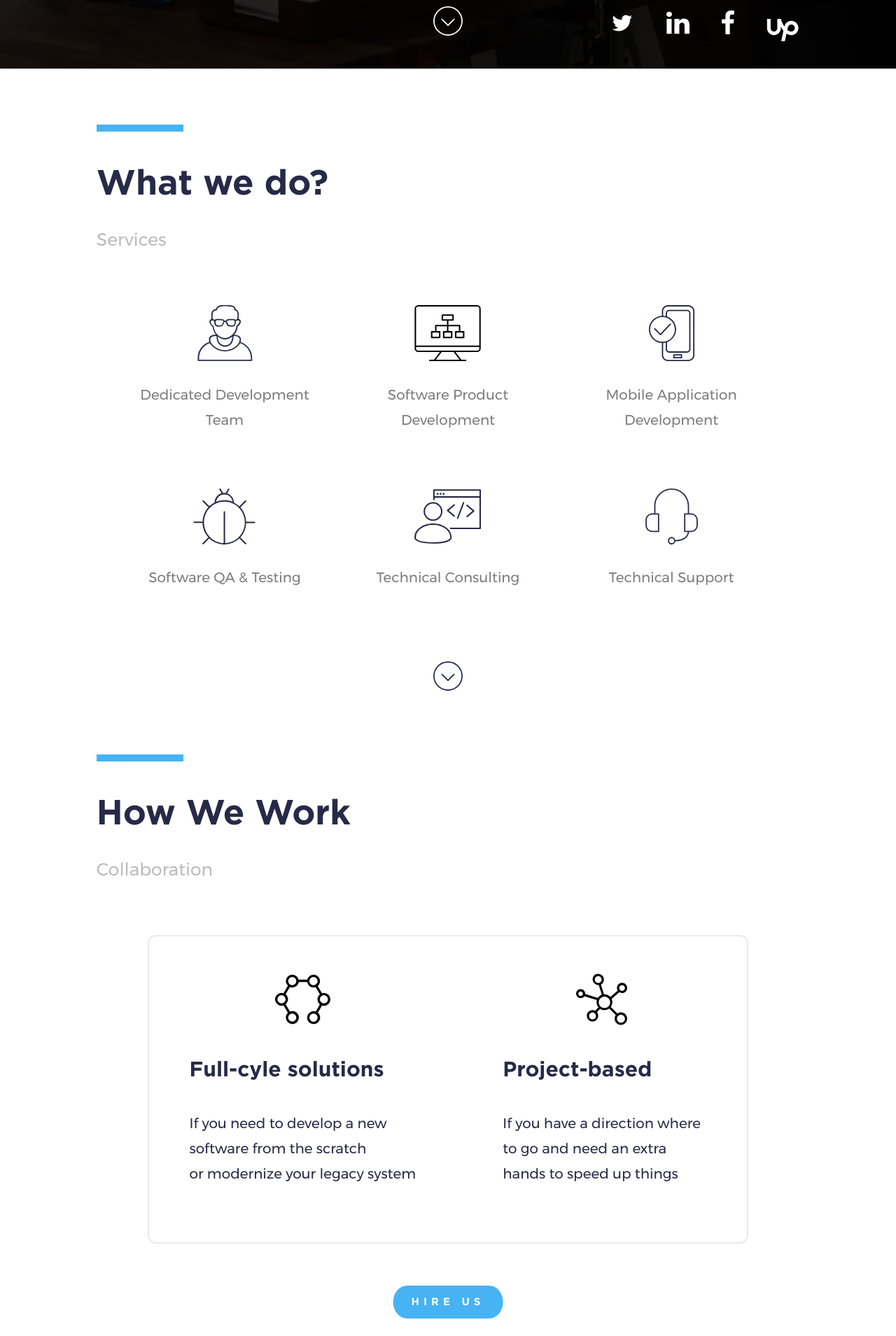
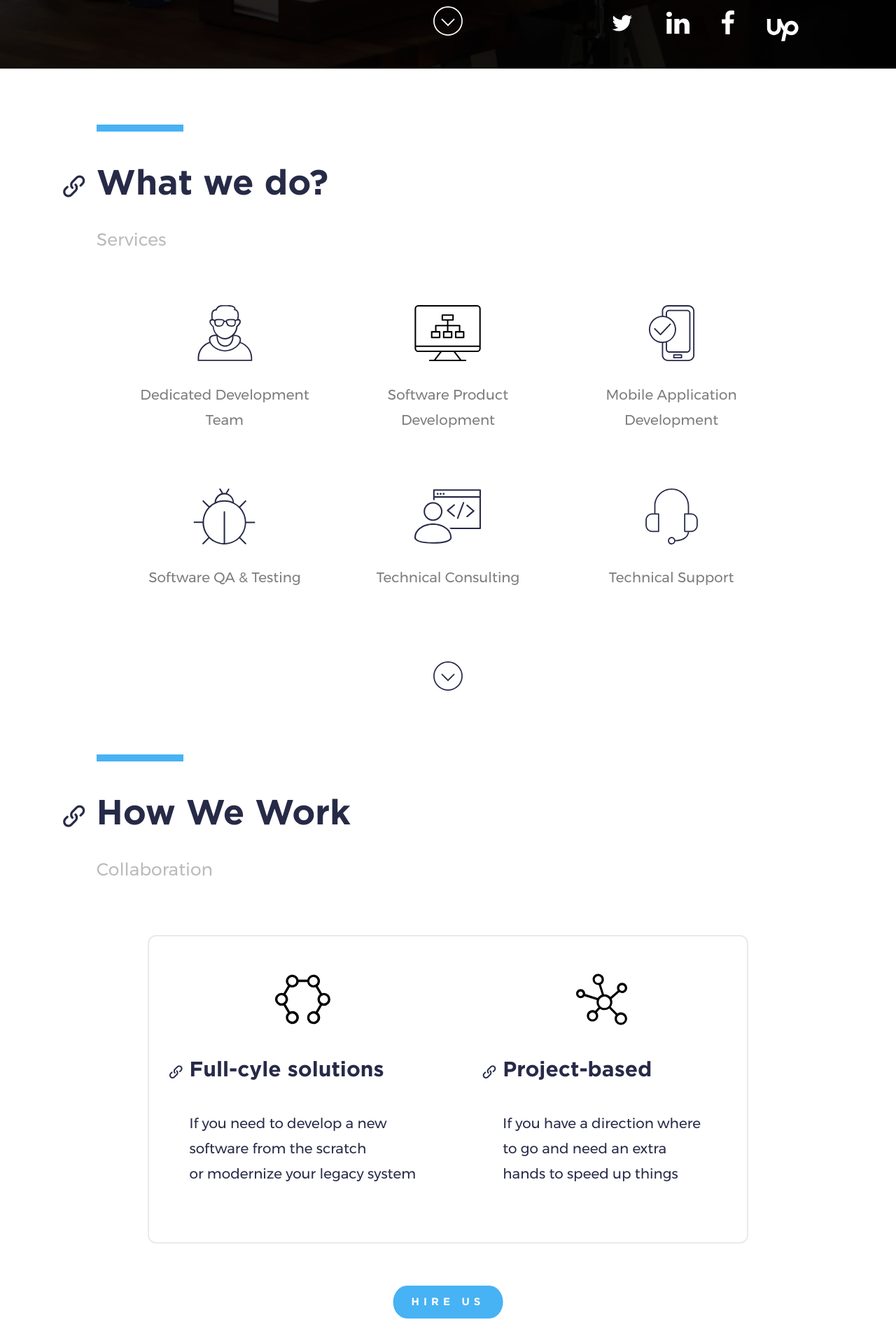
Before and after one commit to chalatz/jastics-labs, a Jekyll site: the page built from index.md, in a window 1280 px wide. Shown: the part 802-2711 px from the top of the page at 70% size. Built offline with Jekyll 4.4.1, drawn with Linux system fonts in a browser that asks for light colours; nearby versions of some CDN libraries.

Commit message:
Added anchors

```diff
--- a/_includes/sections/hire-us.html
+++ b/_includes/sections/hire-us.html
@@ -1,6 +1,6 @@
 <section class="section how-we-work container full-page">
 
-    <div class="line line--section line--lightblue" id="how-we-work"></div>
+    <div class="line line--section line--lightblue" id="hire-us"></div>
 
     <header class="section__header">
 
--- a/_sass/elements.scss
+++ b/_sass/elements.scss
@@ -81,3 +81,13 @@
         font-weight: bold;
     }
 }
+
+[data-anchorjs-icon]::after {
+    color: $darkblue;
+}
+
+a.anchorjs-link:hover {
+    &:after {
+        color: $lightblue;
+    }
+}
```
Also changed, not shown: _includes/scripts/footer.html (+10 -0 lines), assets/js/anchor.min.js (added).
